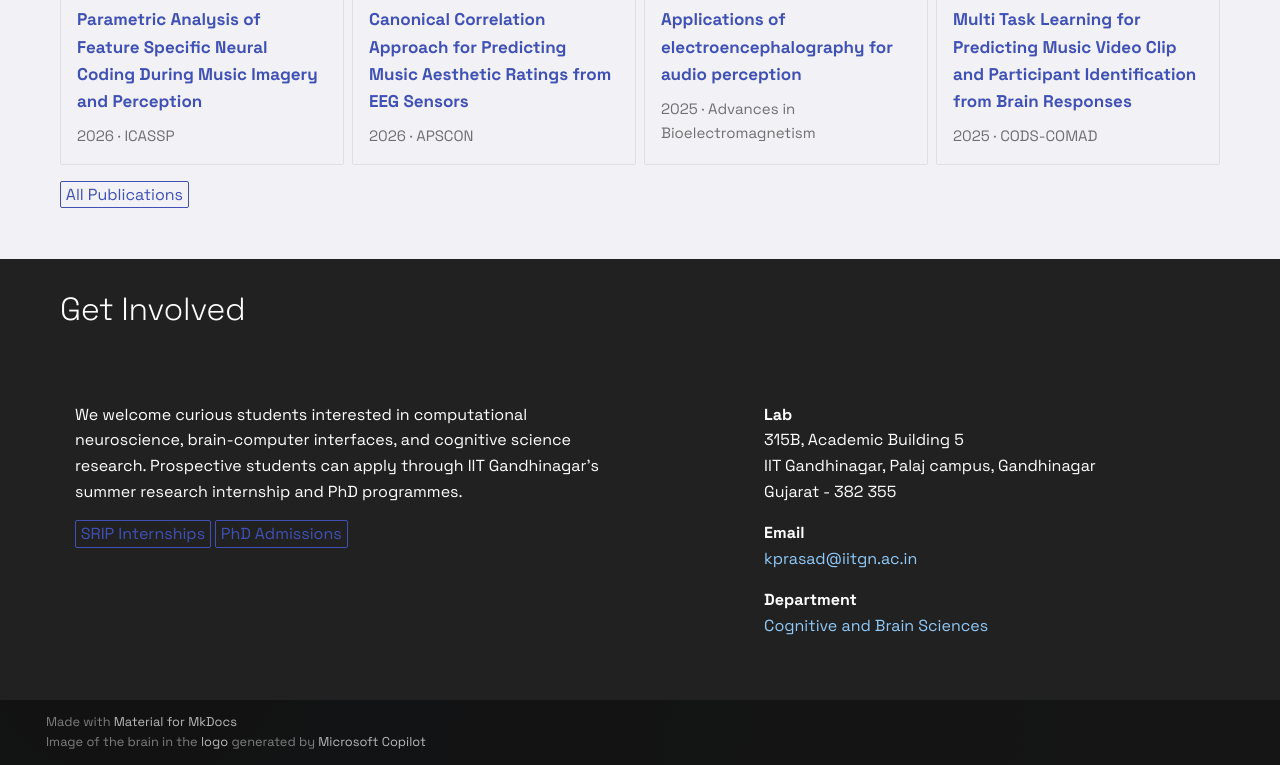
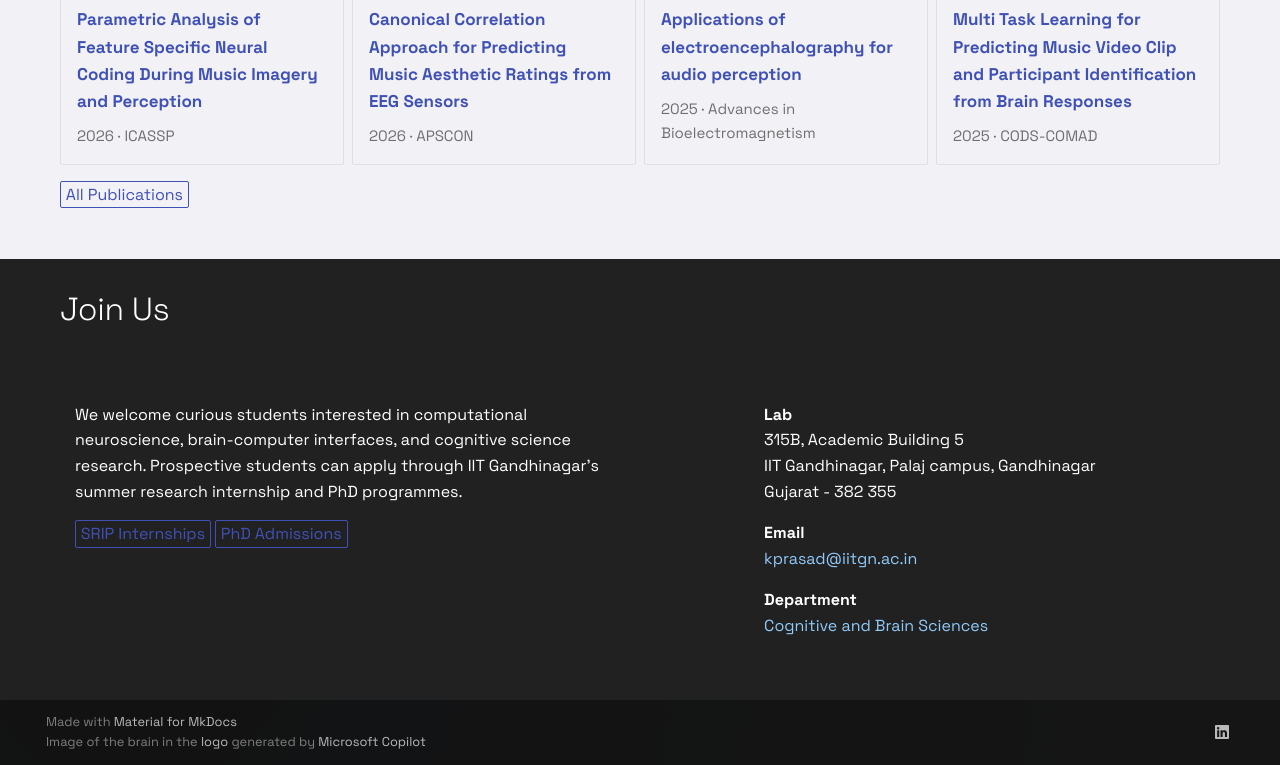
Before and after one commit to brain-informatics/brain-informatics.github.io, an MkDocs documentation site: the page built from docs/index.md, in a window 1280 px wide and 900 px high, scrolled down 1130 px, cut to the strip 135-900 px from the top of the window. Built offline with MkDocs 1.6.1 and Material for MkDocs 9.7.7, drawn with Linux system fonts in a browser that asks for light colours.

Commit message:
added linked in social and join us in nav

```diff
--- a/docs/overrides/home.html
+++ b/docs/overrides/home.html
@@ -95,9 +95,9 @@
       </div>
 
       <!-- Get Involved -->
-      <div class="get-involved">
+      <div id="get-involved" class="get-involved">
         <div class="get-involved__inner md-typeset">
-          <h1>Get Involved</h1>
+          <h1>Join Us</h1>
           <div class="custom_row">
             <div class="custom_col-6">
               <p>We welcome curious students interested in computational
--- a/mkdocs.yml
+++ b/mkdocs.yml
@@ -33,6 +33,7 @@ nav:
     - publications/index.md
   - team.md
   - contact.md
+  - Join Us: '#get-involved'
 
 markdown_extensions:
   - tables
@@ -90,6 +91,9 @@ extra:
   # If true, the homepage "Recent Publications" section (recent_post_hook.py)
   # only shows the latest non-Preprint publications.
   filter_preprint: true
+  social:
+    - icon: fontawesome/brands/linkedin
+      link: https://www.linkedin.com/company/brain-and-informatics-lab/
 
 hooks:
   - recent_post_hook.py
```
